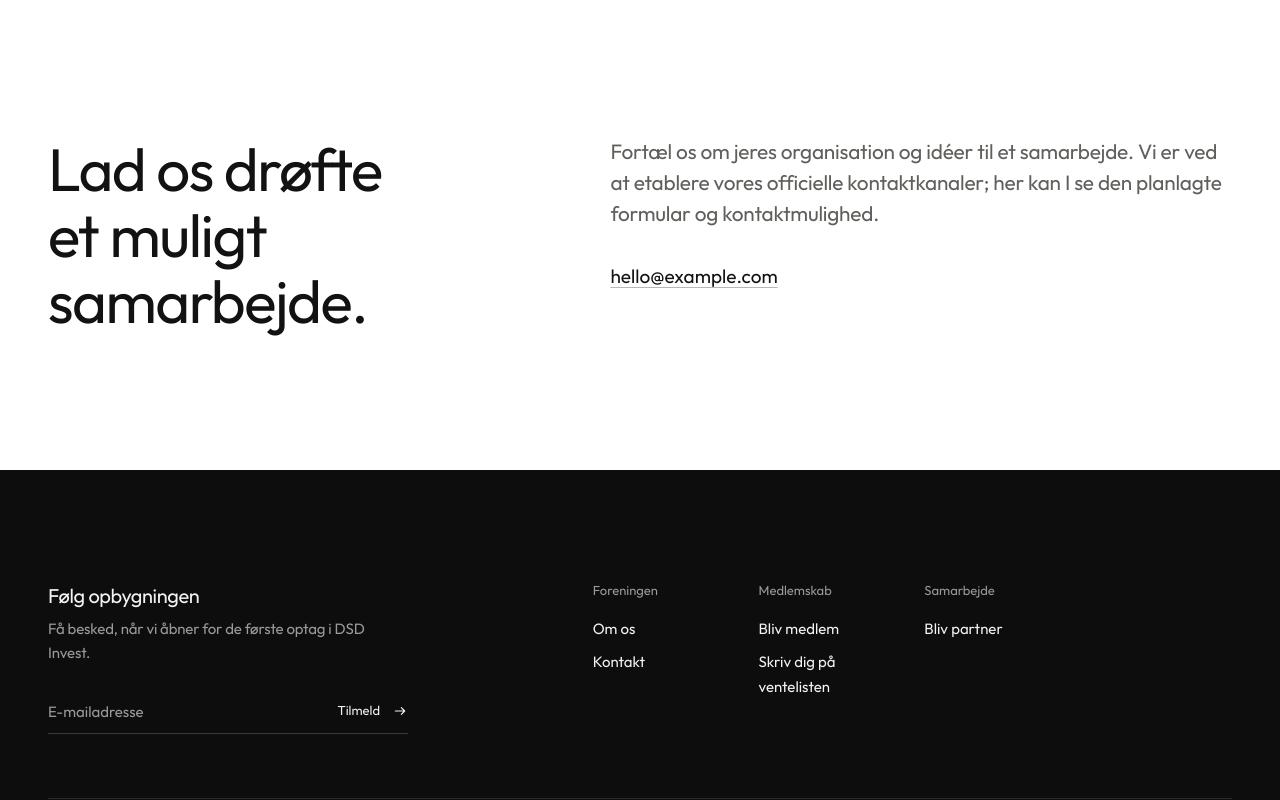
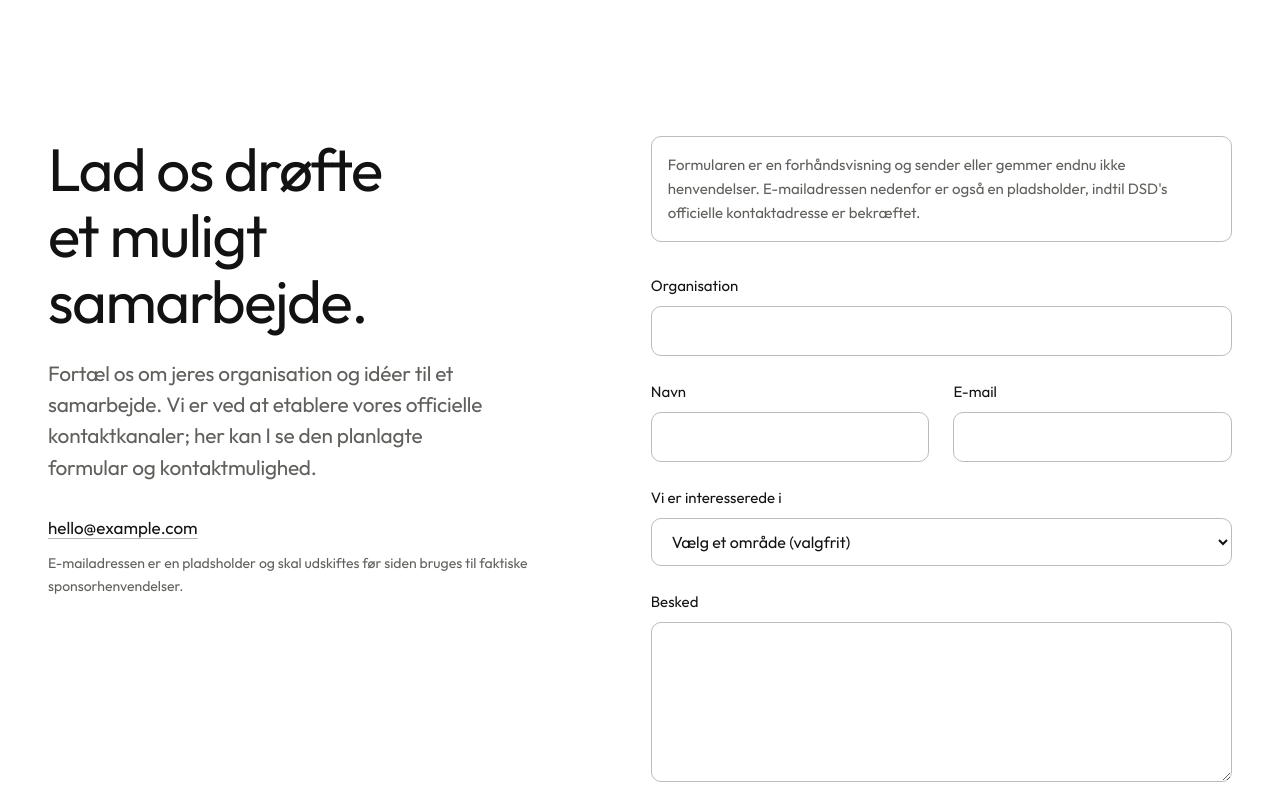
Before and after one commit to JakobDrist/Landing-Page-Student-Driven-Capital, a Next.js app: page /partnerskaber in a window 1280 px wide. Shown: the part 5460-6260 px from the top of the page. Built offline with nearby package versions, Linux system fonts and the light colour scheme.

Commit message:
fix(partners): render original email and enquiry form in contact section

```diff
--- a/src/components/pages/partnerships-page.tsx
+++ b/src/components/pages/partnerships-page.tsx
@@ -4,6 +4,7 @@ import { ButtonLink } from "@/components/ui/button-link";
 import { sectionTitle, leadText } from "@/components/ui/section-heading";
 import { PageHeader } from "@/components/sections/page-header";
 import { Section } from "@/components/sections/section";
+import { EnquiryForm } from "@/features/forms/enquiry-form";
 
 export function PartnershipsPage() {
   return (
@@ -155,14 +156,13 @@ export function PartnershipsPage() {
       </Section>
 
       <Section id="kontakt" className="scroll-mt-20 bg-white">
-        <div className="grid gap-12 lg:grid-cols-[1fr_1.4fr] lg:gap-[10%]">
+        <div className="grid gap-14 lg:grid-cols-[1fr_1.2fr] lg:gap-[10%]">
+          <div>
             <h2 className={sectionTitle}>{partnerships.contactTitle}</h2>
-          <div>
-            <p className={`${leadText} max-w-2xl text-muted`}>
+            <p className={`${leadText} mt-6 max-w-md text-muted`}>
               {partnerships.contactText}
             </p>
-            {partnerships.email ? (
-              <p className="mt-8 text-[19px]">
+            <p className="mt-8 text-[17px]">
               <a
                 href={`mailto:${partnerships.email}`}
                 className="underline decoration-ink/30 underline-offset-4 hover:decoration-ink"
@@ -170,11 +170,18 @@ export function PartnershipsPage() {
                 {partnerships.email}
               </a>
             </p>
-            ) : (
-              <p className="mt-8 max-w-xl border-t border-line pt-6 text-[15px] leading-[1.6] text-muted">
+            <p className="mt-3 text-[14px] leading-[1.6] text-muted">
               {partnerships.contactNote}
             </p>
-            )}
+          </div>
+          <div>
+            <p className="mb-8 rounded-[10px] border border-control p-4 text-[15px] leading-6 text-muted">
+              {partnerships.preview}
+            </p>
+            <EnquiryForm
+              definition={partnerships.form}
+              label="Partnerskabsformular — forhåndsvisning"
+            />
           </div>
         </div>
       </Section>
```
Lines whose indentation alone changed are shown as unchanged.
